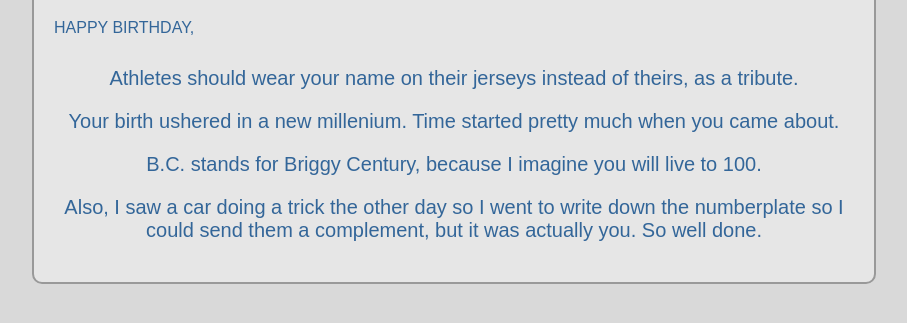
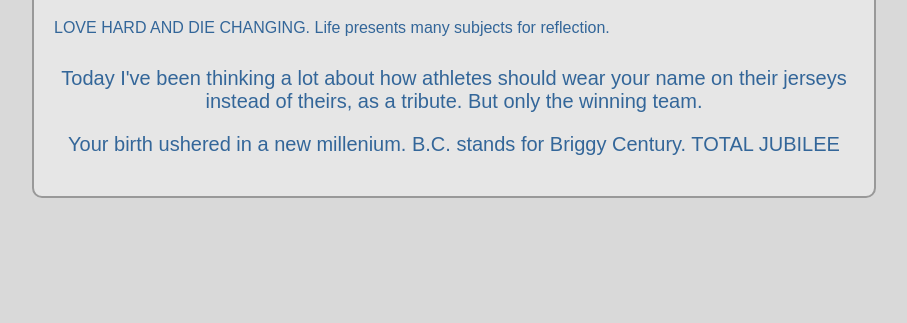
Before and after one commit to Floydy10/brig, a plain HTML site: page index.html in a window 1280 px wide. Shown: the part 103-426 px from the top of the page, without its empty margins (186-1093 px from the left). Drawn offline with Linux system fonts and the light colour scheme.

Commit message:
Update index.html

```diff
--- a/index.html
+++ b/index.html
@@ -37,12 +37,11 @@
 
 <div class="container">
   <h1>Happy Birthday Brig!</h1>
-  <p>HAPPY BIRTHDAY,</p>
+  <p>LOVE HARD AND DIE CHANGING. Life presents many subjects for reflection.</p>
   <div class="birthday-message">
-    <p>Athletes should wear your name on their jerseys instead of theirs, as a tribute.</p>
-    <p>Your birth ushered in a new millenium. Time started pretty much when you came about.</p>
-    <p> B.C. stands for Briggy Century, because I imagine you will live to 100. </p>
-    <p> Also, I saw a car doing a trick the other day so I went to write down the numberplate so I could send them a complement, but it was actually you. So well done.</p>
+    <p>Today I've been thinking a lot about how athletes should wear your name on their jerseys instead of theirs, as a tribute. But only the winning team.</p>
+    <p>Your birth ushered in a new millenium. B.C. stands for Briggy Century. TOTAL JUBILEE</p>
+    <p> </p>
   </div>
 </div>
 
```
